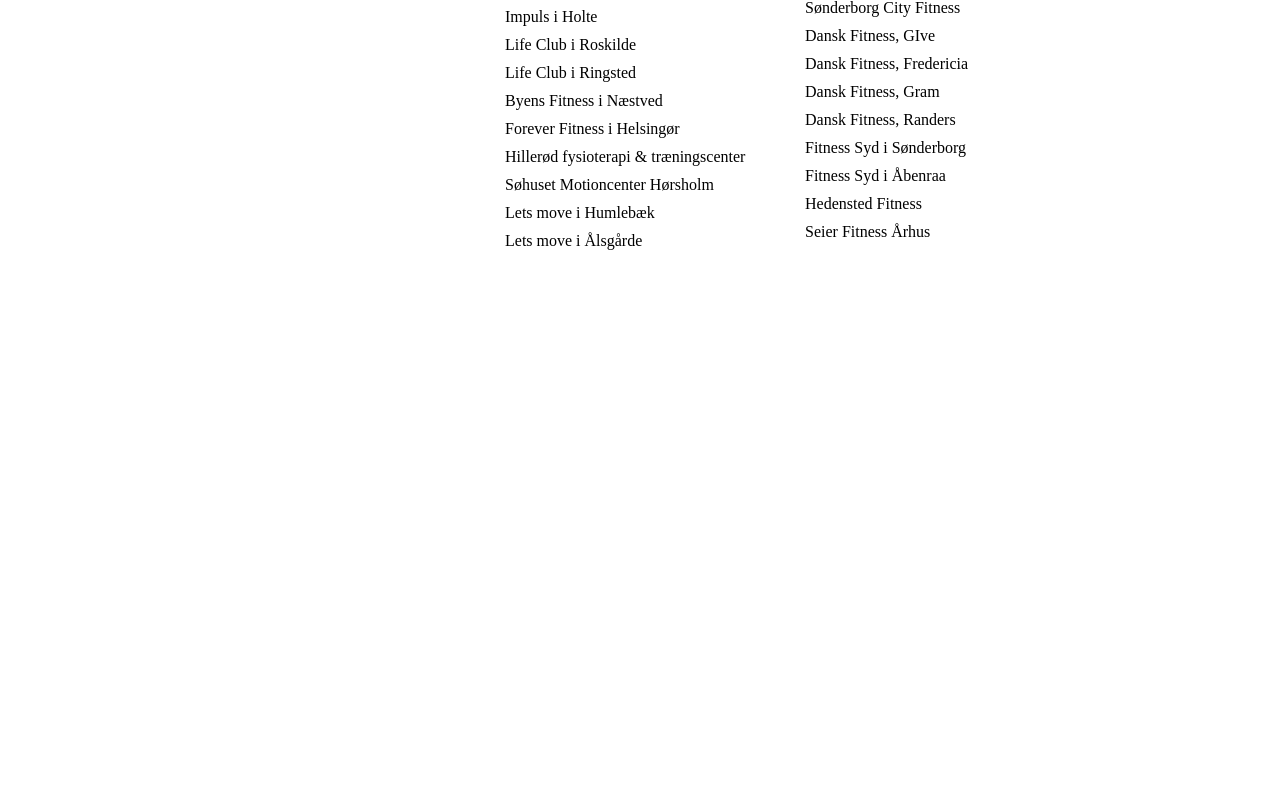
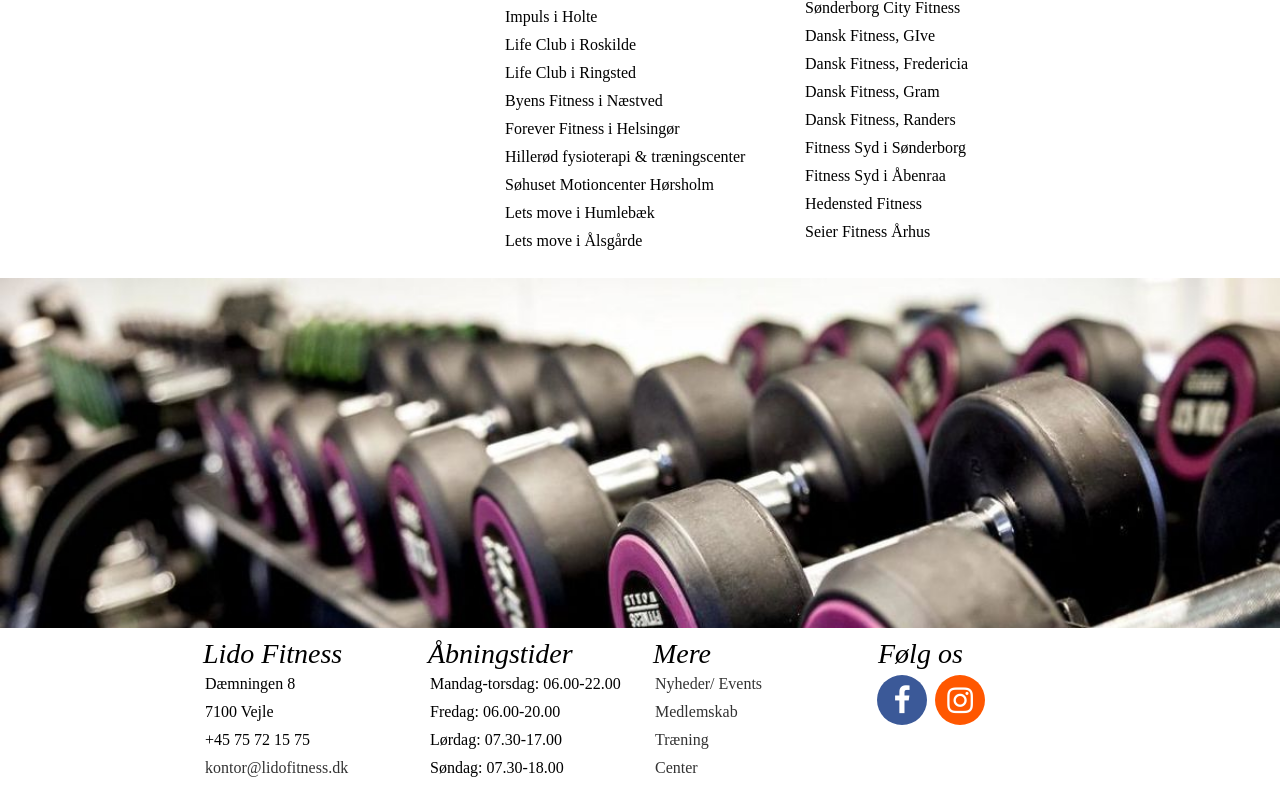
Before and after one commit to Soonh123/Projekt-4---Digitalt-indhold, a plain HTML site: page index.html in a window 1280 px wide. Shown: the part 4552-5360 px from the top of the page. Before the commit the page ends 4830 px from the top, so only its background shows below. Drawn offline with Linux system fonts and the light colour scheme.

Commit message:
Footer
Footer er done.

```diff
--- a/css/style.css
+++ b/css/style.css
@@ -376,3 +376,80 @@ header{
     font-size: 16px;
     font-weight: 100;
 }
+
+.hero-image4{
+    background-image: url(../image/8947992-store-bningsdag.jpg);
+    height: 350px;
+    background-repeat: no-repeat;
+    background-size: cover;
+    clear: both;
+}
+
+/*-------------------------------------FOOTER-------------------------------------*/
+
+.footer{
+    clear: both;
+}
+
+.footer div{
+    margin: 10px;
+    float: left;
+    height: 160px;
+    width: calc(25% - 20px);
+
+}
+
+.box1 h1{
+    padding-left: 3px;
+    font-weight: 100;
+    font-size: 28px;
+    font-style: italic;
+}
+
+.box1 h2{
+    font-size: 16px;
+    font-weight: 100;
+}
+
+.box1 a{
+    padding: 5px;
+    display: block;
+    text-decoration: none;
+    color: #333;
+}
+
+.box1 a:hover{
+    color: #00873F;
+    text-decoration: underline;
+}
+
+.box2 h1{
+    padding-left: 3px;
+    font-weight: 100;
+    font-size: 28px;
+    font-style: italic;
+}
+
+.box2 a{
+    padding: 10px;
+    text-decoration: none;
+    text-align: center;
+    font-size: 30px;
+    width: 30px;
+    margin: 5px 2px;
+    border-radius: 50%;
+}
+
+.fa-facebook{
+    background: #3B5998;
+    color: white;
+}
+
+.fa-instagram{
+    background: #ff5700;
+    color: white;
+}
+
+.fa:hover{
+    opacity: 0.7;
+}
--- a/index.html
+++ b/index.html
@@ -174,8 +174,40 @@
                     <h6>Seier Fitness Århus</h6>
                 </div>
             </div>
+            <div class="hero-image4">
+            </div>
         </main>
         <footer>
+            <div class="wrapper">
+                <div class="footer">
+                    <div class="box1">
+                        <h1>Lido Fitness</h1>
+                        <h2>Dæmningen 8</h2>
+                        <h2>7100 Vejle</h2>
+                        <h2>+45 75 72 15 75</h2>
+                        <a href="#">kontor@lidofitness.dk</a>
+                    </div>
+                    <div class="box1">
+                        <h1>Åbningstider</h1>
+                        <h2>Mandag-torsdag: 06.00-22.00</h2>
+                        <h2>Fredag: 06.00-20.00</h2>
+                        <h2>Lørdag: 07.30-17.00</h2>
+                        <h2>Søndag: 07.30-18.00</h2>
+                    </div>
+                    <div class="box1">
+                        <h1>Mere</h1>
+                        <a href="#">Nyheder/ Events</a>
+                        <a href="#">Medlemskab</a>
+                        <a href="#">Træning</a>
+                        <a href="#">Center</a>
+                    </div>
+                    <div class="box2">
+                        <h1>Følg os</h1>
+                        <a href="https://www.facebook.com/lidofitness" class="fa fa-facebook" target="_blank"></a>
+                        <a href="https://www.instagram.com/explore/locations/9200867/lido-fitness-vejle/" class="fa fa-instagram" target="_blank"></a>
+                    </div>
+                </div>
+            </div>
         </footer>
     </body>
 </html>
```
Also changed, not shown: image/8947992-store-bningsdag.jpg (added).
